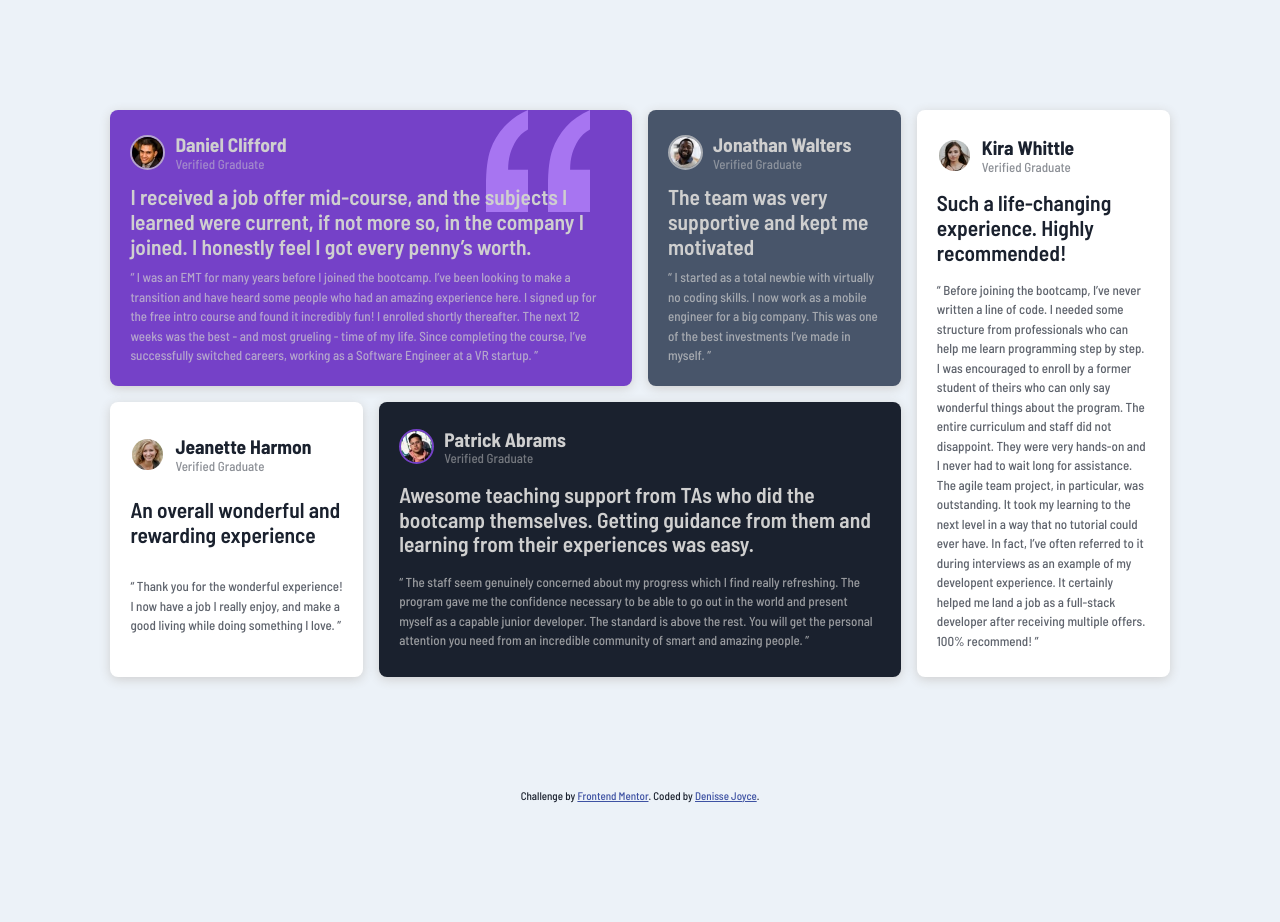
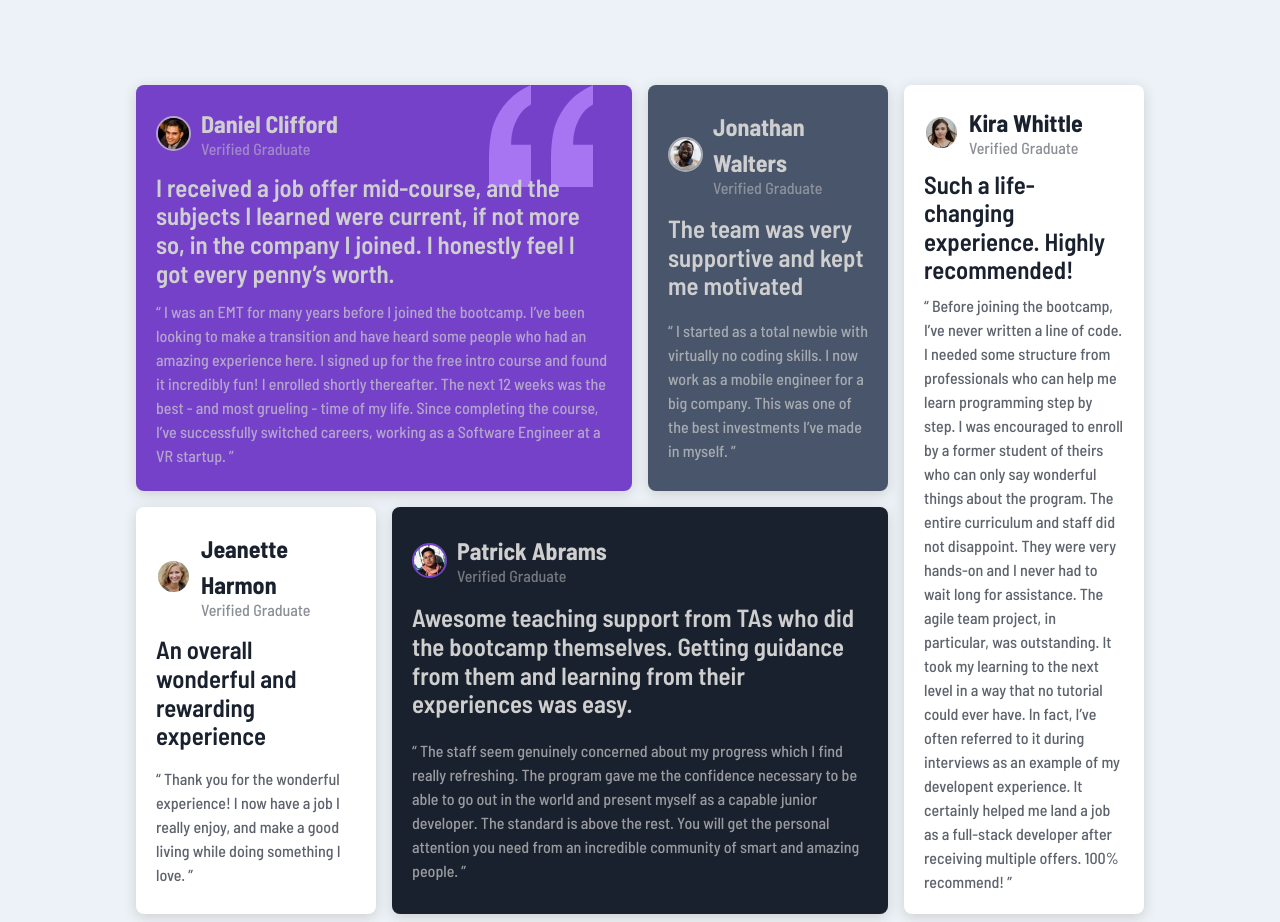
Before and after one commit to denissejoyce/testimonials-grid-section-main-2, a plain HTML site: page index.html in a window 1280 px wide. Before the commit the page ends 814 px from the top, so only its background shows below. Drawn offline with Linux system fonts and the light colour scheme.

Commit message:
🚀 update

```diff
--- a/index.html
+++ b/index.html
@@ -154,7 +154,7 @@
       </div>
     </main>
 
-    <footer class="attribution">
+    <footer class="sr-only">
       Challenge by
       <a href="https://www.frontendmentor.io?ref=challenge" target="_blank"
         >Frontend Mentor</a
--- a/scss/base/_boilerplate.scss
+++ b/scss/base/_boilerplate.scss
@@ -6,15 +6,6 @@
 
 body {
   background-color: $bg;
-}
-
-.attribution {
-  font-size: 11px;
-  text-align: center;
-  margin-bottom: 10px;
-}
-.attribution a {
-  color: hsl(228, 45%, 44%);
 }
 
 .cards {
@@ -27,6 +18,7 @@ body {
   }
 
   @include breakpoint(large) {
+    margin: 6% 10% 0;
     grid-template-columns: repeat(4, 1fr);
     grid-template-rows: repeat(2, 1fr);
   }
--- a/scss/base/_typography.scss
+++ b/scss/base/_typography.scss
@@ -3,7 +3,7 @@
 body {
   color: $font;
   font-family: "Barlow Semi Condensed", serif;
-  font-size: 13px;
+  font-size: clamp(0.75rem, 3.467vw, 1rem);
   font-weight: 500;
 
   .attribution,
@@ -13,12 +13,12 @@ body {
   }
 
   .user__verified {
-    margin-top: -5px;
+    margin-top: -0.313em;
     opacity: 50%;
   }
 
   .quote {
-    font-size: 21.5px;
+    font-size: clamp(1.244rem, 5.733vw, 1.55rem);
     font-weight: 600;
     line-height: 1.15;
   }
--- a/scss/components/_card.scss
+++ b/scss/components/_card.scss
@@ -3,8 +3,8 @@
 .card {
   @include toGrid();
 
-  gap: 10px;
-  padding: 20px;
+  gap: 0.625em;
+  padding: 1.25em;
   margin: 8px;
   border-radius: 8px;
   box-shadow: 0 0.2em 0.8em $font;
--- a/scss/components/_userImg.scss
+++ b/scss/components/_userImg.scss
@@ -2,18 +2,18 @@
 
 .img {
   border-radius: 50%;
-  width: 35px;
-  height: 35px;
+  width: 2.188em;
+  height: 2.188em;
 }
 
 .img--white {
-  border: 2px solid $white-card;
+  border: 0.125em solid $white-card;
 }
 
 .img--dark {
-  border: 2px solid $violet-card;
+  border: 0.125em solid $violet-card;
 }
 
 .img--light {
-  border: 2px solid hsl(0, 0%, 81%, 0.7);
+  border: 0.125em solid hsl(0, 0%, 81%, 0.7);
 }
```
Also changed, not shown: dist/style.css, 3 other files.
